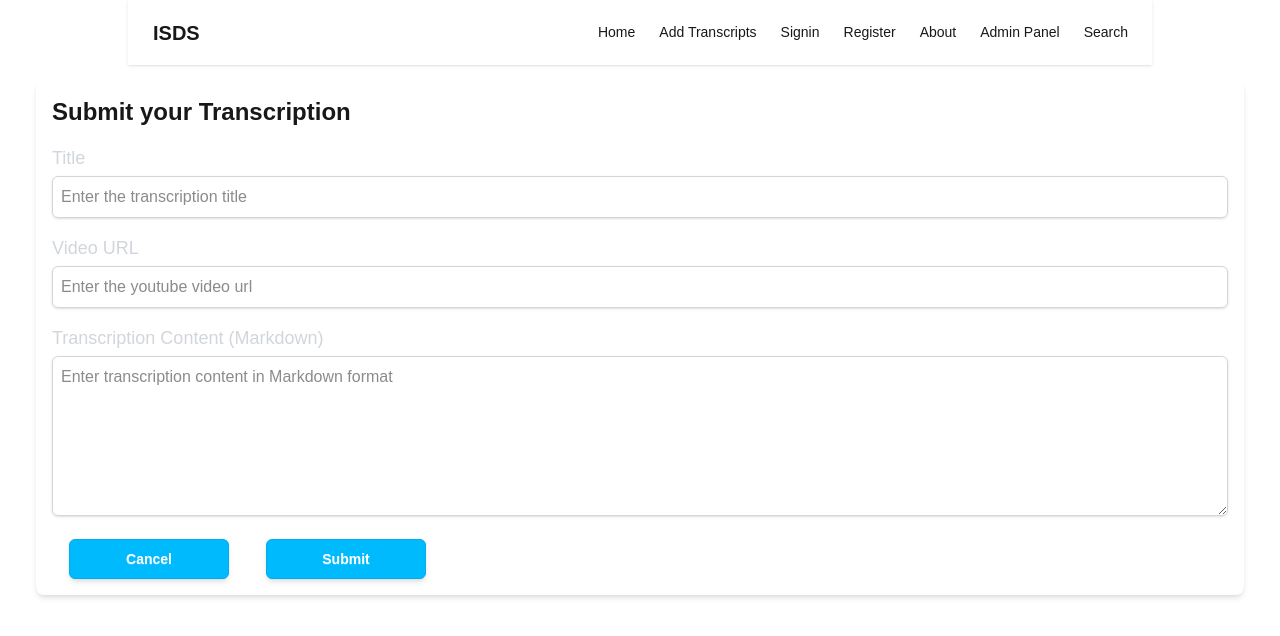
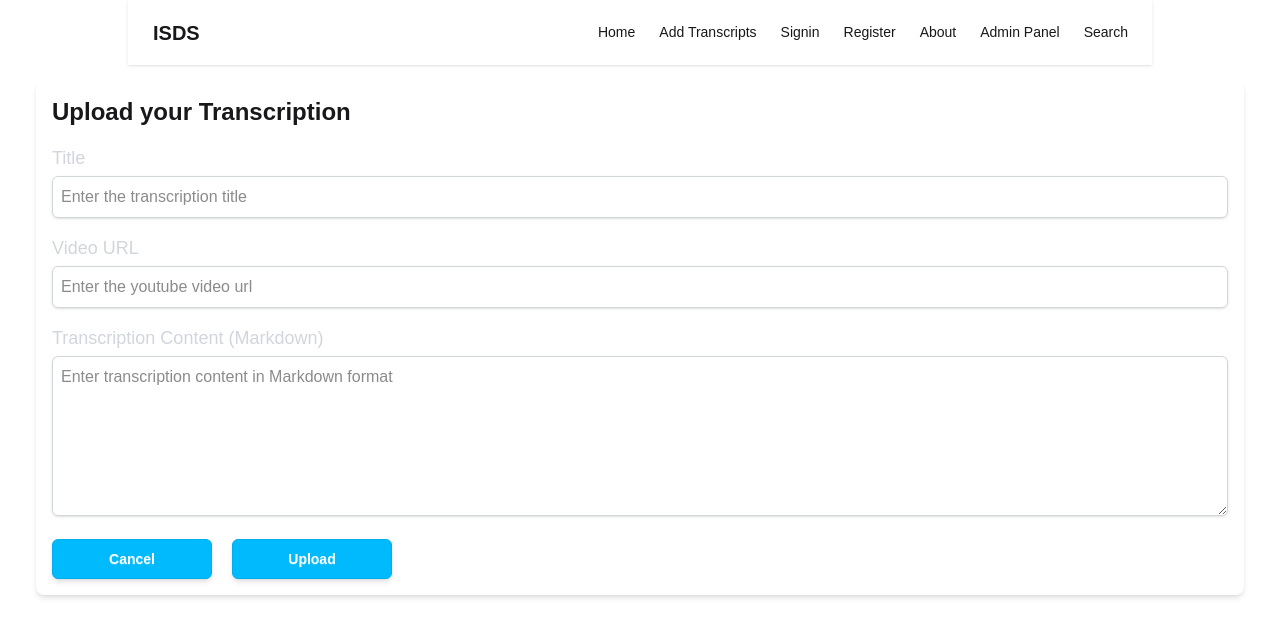
Before and after one commit to bishalacharya108/search-transcripts-archive, a Next.js app: page /add in a window 1280 px wide. Shown: the top 636 px of the page. Built offline with nearby package versions, Linux system fonts and the light colour scheme; no server answers.

Commit message:
style(ui): ui changes to the upload page

```diff
--- a/src/app/add/page.tsx
+++ b/src/app/add/page.tsx
@@ -60,12 +60,13 @@ const TranscriptionPage: NextPage = () => {
     };
 
     return (
-        <div className="p-4 shadow-md rounded-lg mb-4 mx-5">
-            <h1 className="text-2xl font-bold mb-4">Submit your Transcription</h1>
+        <div className="p-4 shadow-md rounded-lg mb-4 mx-5 bg-white">
+            <h1 className="text-2xl font-bold mb-4">Upload your Transcription</h1>
 
             {error && <div className="text-red-500 mb-4">{error}</div>}
 
-            <form onSubmit={handleSubmit}>
+            <form  onSubmit={handleSubmit}>
+
                 {/* title section */}
                 <div className="mb-4">
                     <label
@@ -124,7 +125,7 @@ const TranscriptionPage: NextPage = () => {
                 </div>
 
                 <div className="flex">
-                    <Link href={"/"} className="btn btn-ghost">
+                    <Link href={"/"}>
                         <button
                             type="submit"
                             className={`w-40 btn py-2 px-4 btn-info text-white rounded-md shadow-md hover:btn-warning
@@ -140,7 +141,7 @@ const TranscriptionPage: NextPage = () => {
                         className={`w-40 btn py-2 px-4 btn-info ml-5 text-white rounded-md shadow-md ${loading ? "opacity-50" : "hover:btn-accent"
                             }`}
                     >
-                        {loading ? "Submitting..." : "Submit"}
+                        {loading ? "Uploading..." : "Upload"}
                     </button>
                 </div>
             </form>
```
